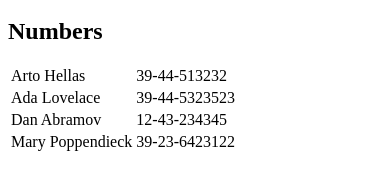
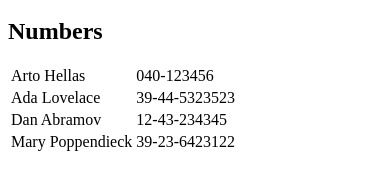
Before and after one commit to VitorApolonio/fullstackopen_exercises, a React (Vite) app in the folder part2/phonebook/: page / in a window 390 px wide. Shown: the part 220-410 px from the top of the page. Built offline with nearby package versions, Linux system fonts and the light colour scheme; data requests are answered from the project's data file.

Commit message:
phonebook step 6

```diff
--- /dev/null
+++ b/part2/phonebook/db.json
@@ -0,0 +1,24 @@
+{
+    "persons":[
+      {
+        "name": "Arto Hellas",
+        "number": "040-123456",
+        "id": "1"
+      },
+      {
+        "name": "Ada Lovelace",
+        "number": "39-44-5323523",
+        "id": "2"
+      },
+      {
+        "name": "Dan Abramov",
+        "number": "12-43-234345",
+        "id": "3"
+      },
+      {
+        "name": "Mary Poppendieck",
+        "number": "39-23-6423122",
+        "id": "4"
+      }
+    ]
+  }
--- a/part2/phonebook/package.json
+++ b/part2/phonebook/package.json
@@ -7,9 +7,11 @@
     "dev": "vite",
     "build": "vite build",
     "lint": "eslint .",
-    "preview": "vite preview"
+    "preview": "vite preview",
+    "server": "json-server -p 3001 db.json"
   },
   "dependencies": {
+    "axios": "^1.9.0",
     "react": "^19.1.0",
     "react-dom": "^19.1.0"
   },
@@ -22,6 +24,7 @@
     "eslint-plugin-react-hooks": "^5.2.0",
     "eslint-plugin-react-refresh": "^0.4.19",
     "globals": "^16.0.0",
+    "json-server": "^1.0.0-beta.3",
     "vite": "^6.3.5"
   }
 }
--- a/part2/phonebook/src/App.jsx
+++ b/part2/phonebook/src/App.jsx
@@ -1,13 +1,23 @@
-import { useState } from 'react'
+import { useState, useEffect } from 'react'
+
+import Search from './components/Search'
+import PersonForm from './components/PersonForm'
+import Persons from './components/Persons'
+
+import axios from 'axios'
 
 const App = () => {
-  const [persons, setPersons] = useState([
-    { name: 'Arto Hellas', number: '39-44-513232', id: 1 },
-    { name: 'Ada Lovelace', number: '39-44-5323523', id: 2 },
-    { name: 'Dan Abramov', number: '12-43-234345', id: 3 },
-    { name: 'Mary Poppendieck', number: '39-23-6423122', id: 4 },
-  ])
+  const [persons, setPersons] = useState([])
   const [filter, setFilter] = useState('')
+
+  useEffect(() => {
+    axios.get("http://localhost:3001/persons")
+      .then(response => {
+        console.log("response ok")
+        setPersons(response.data)
+      })
+    console.log("effect")
+  }, [])
 
   const addPerson = (person) => {
     setPersons(persons.concat(person))
@@ -25,63 +35,4 @@ const App = () => {
   )
 }
 
-const Search = ({ onChange, value }) => {
-  return (
-    <div>
-      search: <input onChange={onChange} value={value} />
-    </div>
-  )
-}
-
-const PersonForm = ({ personList, updateFn }) => {
-  const [newName, setNewName] = useState('')
-  const [newNumber, setNewNumber] = useState('')
-
-  const submitFn = (evt) => {
-    evt.preventDefault()
-    if (personList.map(p => p.name).includes(newName.trim())) {
-      alert(`${newName.trim()} has already been added.`)
-    } else {
-      const newPerson = {
-        name: newName.trim(),
-        number: newNumber,
-      }
-      updateFn(newPerson)
-    }
-  }
-
-  return (
-      <form onSubmit={submitFn}>
-        <div>
-          name: <input onChange={e => setNewName(e.target.value)} value={newName} />
-        </div>
-        <div>
-          number: <input onChange={e => setNewNumber(e.target.value)} value={newNumber} />
-        </div>
-        <div>
-          <button type="submit">add</button>
-        </div>
-      </form>
-  )
-}
-
-const Persons = ({ personList, filter }) => {
-  return (
-    <table>
-      <tbody>
-        {personList.filter(p => (
-          filter.trim()
-          ? p.name.trim().toLowerCase().includes(filter.trim().toLowerCase())
-          : true
-        )).map(p => (
-          <tr key={p.id}>
-            <td>{p.name}</td>
-            <td>{p.number}</td>
-          </tr>
-        ))}
-      </tbody>
-    </table>
-  )
-}
-
 export default App
--- /dev/null
+++ b/part2/phonebook/src/components/PersonForm.jsx
@@ -0,0 +1,36 @@
+import { useState } from "react"
+
+const PersonForm = ({ personList, updateFn }) => {
+  const [newName, setNewName] = useState('')
+  const [newNumber, setNewNumber] = useState('')
+
+  const submitFn = (evt) => {
+    evt.preventDefault()
+    if (personList.map(p => p.name).includes(newName.trim())) {
+      alert(`${newName.trim()} has already been added.`)
+    } else {
+      const newPerson = {
+        name: newName.trim(),
+        number: newNumber,
+        id: String(personList.length + 1),
+      }
+      updateFn(newPerson)
+    }
+  }
+
+  return (
+      <form onSubmit={submitFn}>
+        <div>
+          name: <input onChange={e => setNewName(e.target.value)} value={newName} />
+        </div>
+        <div>
+          number: <input onChange={e => setNewNumber(e.target.value)} value={newNumber} />
+        </div>
+        <div>
+          <button type="submit">add</button>
+        </div>
+      </form>
+  )
+}
+
+export default PersonForm
--- /dev/null
+++ b/part2/phonebook/src/components/Persons.jsx
@@ -0,0 +1,20 @@
+const Persons = ({ personList, filter }) => {
+  return (
+    <table>
+      <tbody>
+        {personList.filter(p => (
+          filter.trim()
+          ? p.name.trim().toLowerCase().includes(filter.trim().toLowerCase())
+          : true
+        )).map(p => (
+          <tr key={p.id}>
+            <td>{p.name}</td>
+            <td>{p.number}</td>
+          </tr>
+        ))}
+      </tbody>
+    </table>
+  )
+}
+
+export default Persons
--- /dev/null
+++ b/part2/phonebook/src/components/Search.jsx
@@ -0,0 +1,9 @@
+const Search = ({ onChange, value }) => {
+  return (
+    <div>
+      search: <input onChange={onChange} value={value} />
+    </div>
+  )
+}
+
+export default Search
```
Also changed, not shown: 1 other file (tests, documents, lock files or other folders).
